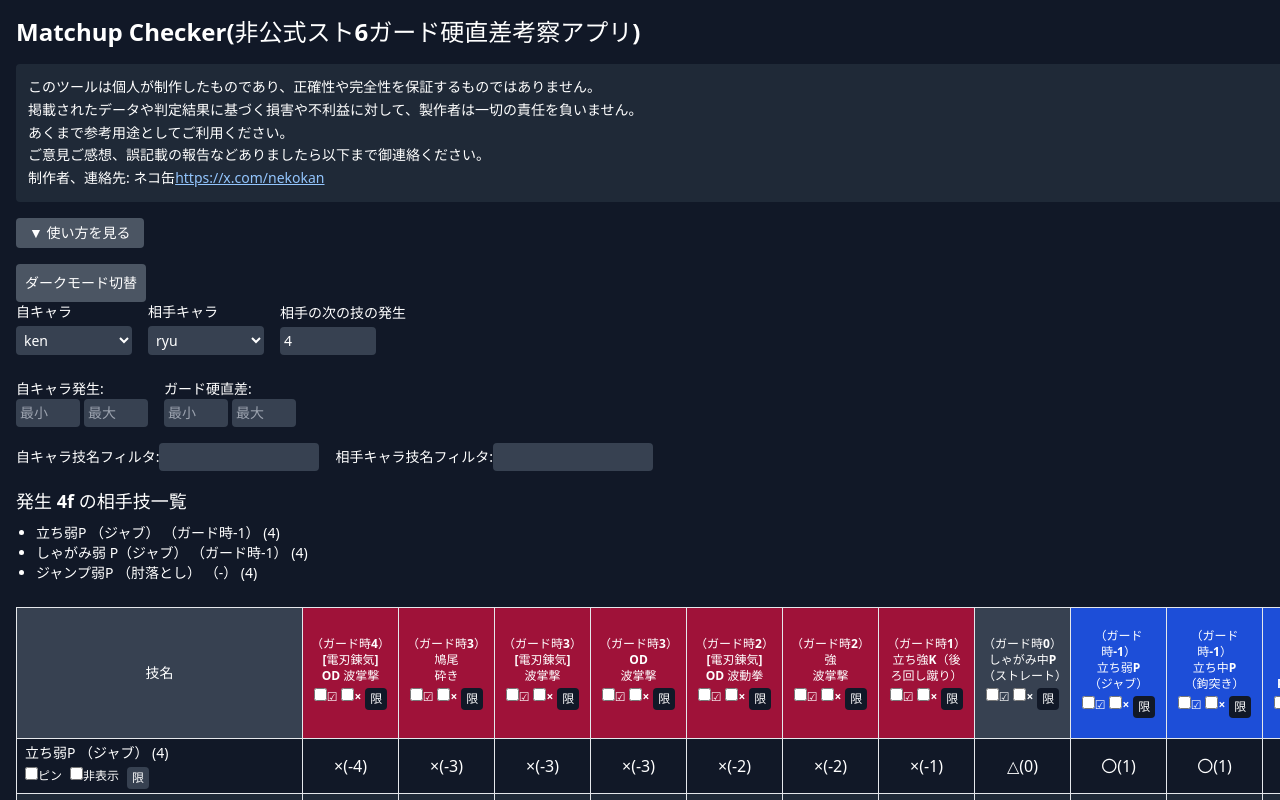
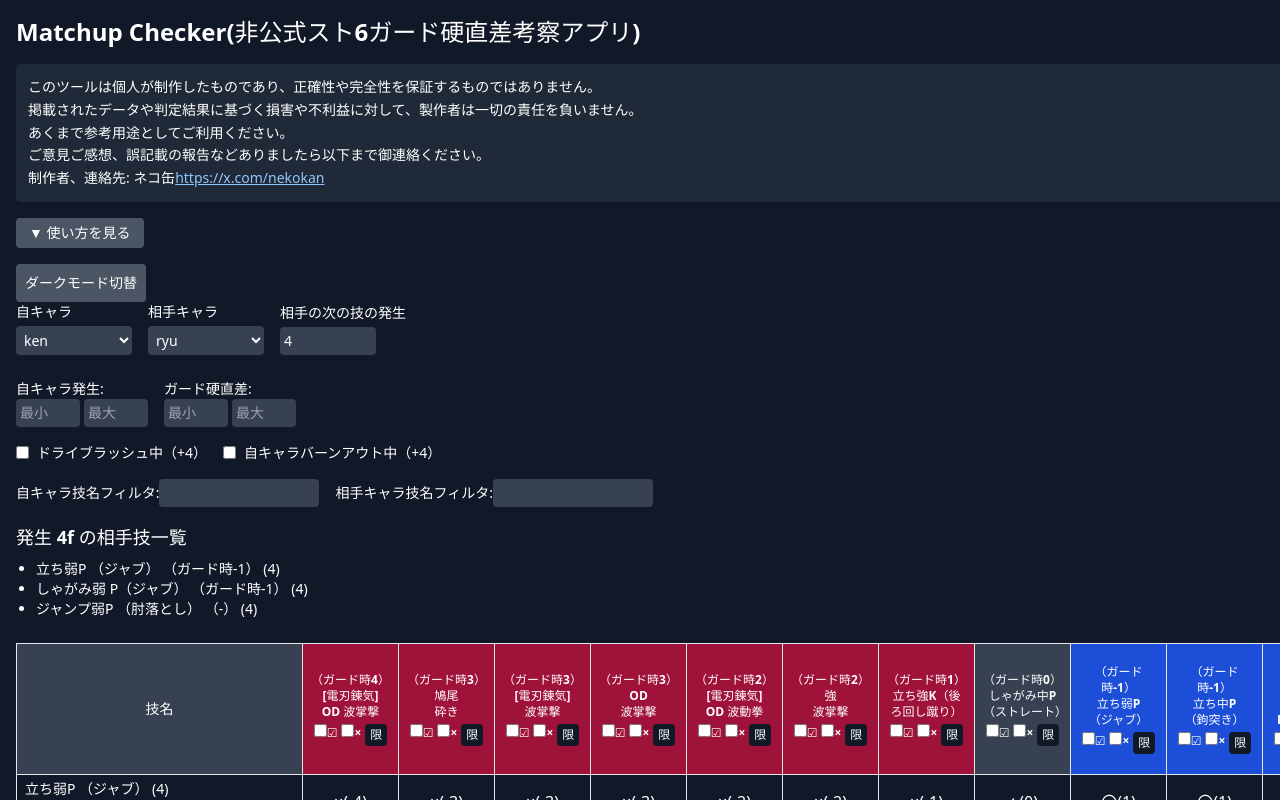
Before and after one commit to nekocompany/matchup-checker, a React (Vite) app: page / in a window 1280 px wide. Shown: the top 800 px of the page. Built offline with nearby package versions, Linux system fonts and the light colour scheme.

Commit message:
ドライブラッシュ、バーンアウトモードのチェックを付けた

```diff
--- a/src/components/MatchupChecker.tsx
+++ b/src/components/MatchupChecker.tsx
@@ -45,8 +45,11 @@ const toValidGuard = (s: string): number => {
   return /^[-+]?\d+$/.test(s.trim()) ? parseInt(s.trim()) : Number.MIN_SAFE_INTEGER;
 };
 
-const extractGuardValue = (move: EnemyMove) => {
-
+const extractGuardValue = (
+  move: EnemyMove,
+  isDriveRush: boolean,
+  isBurnout: boolean
+) => {
   if (move.attribute === '投') {
     return <span>（<span className="font-bold">投</span>）</span>;
   }
@@ -54,7 +57,8 @@ const extractGuardValue = (move: EnemyMove) => {
   const guard = move.guard?.trim();
   if (!guard) return <span>（-）</span>;
 
-  const match = guard.match(/^[-+]?\d+$/);
+  const adjusted = adjustGuardValue(guard, move.type, isDriveRush, isBurnout);
+  const match = adjusted.match(/^[-+]?\d+$/);
   if (match) {
     return (
       <span>
@@ -65,6 +69,32 @@ const extractGuardValue = (move: EnemyMove) => {
 
   return <span>（-）</span>;
 };
+
+
+
+//DR、バーンアウト用
+const adjustGuardValue = (original: string, type: string | undefined, isDriveRush: boolean, isBurnout: boolean): string => {
+  const raw = parseInt(original);
+  if (isNaN(raw)) return original;
+
+  let bonus = 0;
+
+  if (isDriveRush && isBurnout) {
+    if (type === '通常技' || type === '特殊技') {
+      bonus = 8;
+    } else {
+      bonus = 4;
+    }
+  } else if (isDriveRush) {
+    if (type === '通常技' || type === '特殊技') bonus = 4;
+  } else if (isBurnout) {
+    bonus = 4;
+  }
+
+  return (raw + bonus).toString();
+};
+
+
 
 const splitNameSmart = (name: string): [string, string] => {
   const bracketMatch = name.match(/^([\[【].*?[\]】])\s*(.*)/);
@@ -101,6 +131,10 @@ const MatchupChecker: React.FC = () => {
 
   const [enemyGuardMin, setEnemyGuardMin] = useState<number | null>(null);
   const [enemyGuardMax, setEnemyGuardMax] = useState<number | null>(null);
+
+  // DR、バーンアウトモード用
+  const [isDriveRush, setIsDriveRush] = useState(false);
+  const [isBurnout, setIsBurnout] = useState(false);
 
   // 絞り込み対象の技名（nullなら全表示）
   const [focusedPlayerMove, setFocusedPlayerMove] = useState<string | null>(null);
@@ -197,13 +231,14 @@ const MatchupChecker: React.FC = () => {
       });
   }, [opponent]);
 
-  const renderResult = (startup: string, advantage: string, opponent: number): string => {
+  const renderResult = (startup: string, guard: string, opponent: number): string => {
+    const adjustedGuard = adjustGuardValue(guard, undefined, isDriveRush, isBurnout); // プレイヤーの技には type 情報なし
     const s = parseInt(startup);
-    const a = parseInt(advantage);
+    const a = parseInt(adjustedGuard);
     if (isNaN(s) || isNaN(a)) return '-';
 
-    const diff = opponent - a;       // 技をガードしてから相手が動けるまでのフレーム
-    const margin = diff - s;         // 自キャラ技が間に合うまでの余裕
+    const diff = opponent - a;
+    const margin = diff - s;
 
     let resultSymbol = '';
     if (margin > 0) resultSymbol = '〇';
@@ -249,9 +284,10 @@ const MatchupChecker: React.FC = () => {
     if (!opponentData) return [];
     return opponentData.moves
       .filter((m) => {
-        if (focusedEnemyMove && m.name !== focusedEnemyMove) return false; // ←追加
+        if (focusedEnemyMove && m.name !== focusedEnemyMove) return false;
         if (enemyMoveNameFilter && !m.name.includes(enemyMoveNameFilter)) return false;
-        const val = toValidGuard(m.guard || '');
+        const adjusted = adjustGuardValue(m.guard || '', m.type, isDriveRush, isBurnout);
+        const val = toValidGuard(adjusted);
         return (
           !hiddenEnemyMoves.includes(m.name) &&
           (enemyGuardMin === null || val >= enemyGuardMin) &&
@@ -259,13 +295,16 @@ const MatchupChecker: React.FC = () => {
         );
       })
       .sort((a, b) => {
+        const aVal = toValidGuard(adjustGuardValue(a.guard || '', a.type, isDriveRush, isBurnout));
+        const bVal = toValidGuard(adjustGuardValue(b.guard || '', b.type, isDriveRush, isBurnout));
         const aPinned = pinnedEnemyMoves.includes(a.name);
         const bPinned = pinnedEnemyMoves.includes(b.name);
         if (aPinned && !bPinned) return -1;
         if (!aPinned && bPinned) return 1;
-        return toValidGuard(b.guard) - toValidGuard(a.guard);
+        return bVal - aVal;
       });
   };
+
 
   const togglePlayerPin = (name: string) => {
     setPinnedPlayerMoves(prev => prev.includes(name) ? prev.filter(n => n !== name) : [...prev, name]);
@@ -369,6 +408,10 @@ const MatchupChecker: React.FC = () => {
         </button>
 
       <div className="flex flex-wrap gap-4 items-end mb-6">
+
+
+
+
         <label className="flex flex-col text-sm">
           自キャラ
           <select value={player} onChange={(e) => setPlayer(e.target.value)} className="mt-1 p-1 rounded bg-white dark:bg-gray-700">
@@ -422,6 +465,29 @@ const MatchupChecker: React.FC = () => {
       </div>
     </div>
     </div>
+
+
+    <div className="flex gap-4 mb-4">
+            <label className="flex items-center gap-2 text-sm">
+              <input
+                type="checkbox"
+                checked={isDriveRush}
+                onChange={() => setIsDriveRush(prev => !prev)}
+              />
+              ドライブラッシュ中（+4）
+            </label>
+            <label className="flex items-center gap-2 text-sm">
+              <input
+                type="checkbox"
+                checked={isBurnout}
+                onChange={() => setIsBurnout(prev => !prev)}
+              />
+              自キャラバーンアウト中（+4）
+            </label>
+      </div>
+
+
+
 
     <div className="flex gap-4 items-end text-sm mb-4">
       <div>
@@ -557,7 +623,7 @@ const MatchupChecker: React.FC = () => {
                 key={idx}
                 className={`border px-2 py-1 text-xs break-words whitespace-normal min-w-[6rem] ${bgColorClass}`}
               >
-                <div>{extractGuardValue(em)}</div>
+                <div>{extractGuardValue(em, isDriveRush, isBurnout)}</div>
                 <div>{line1}</div>
                 <div>{line2}</div>
                 <div className="flex gap-1 justify-center mt-1 text-xs">
```
